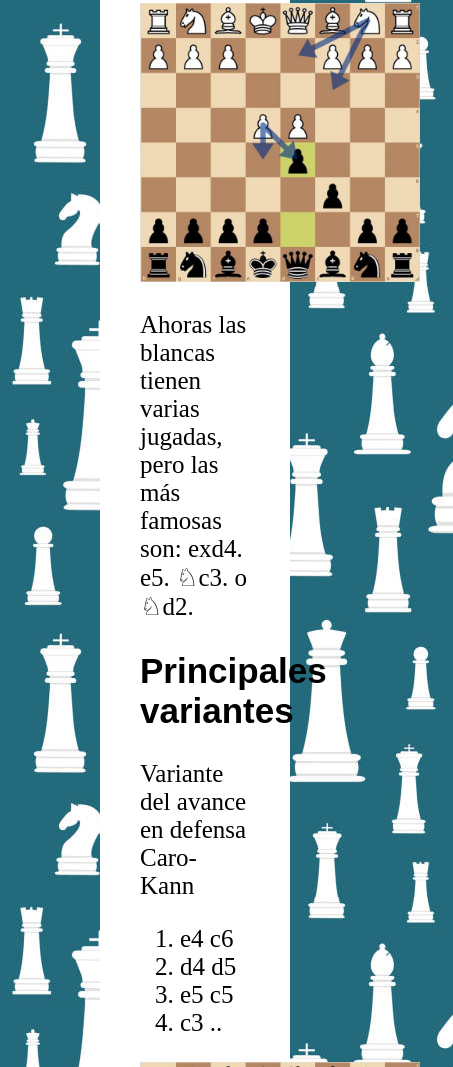
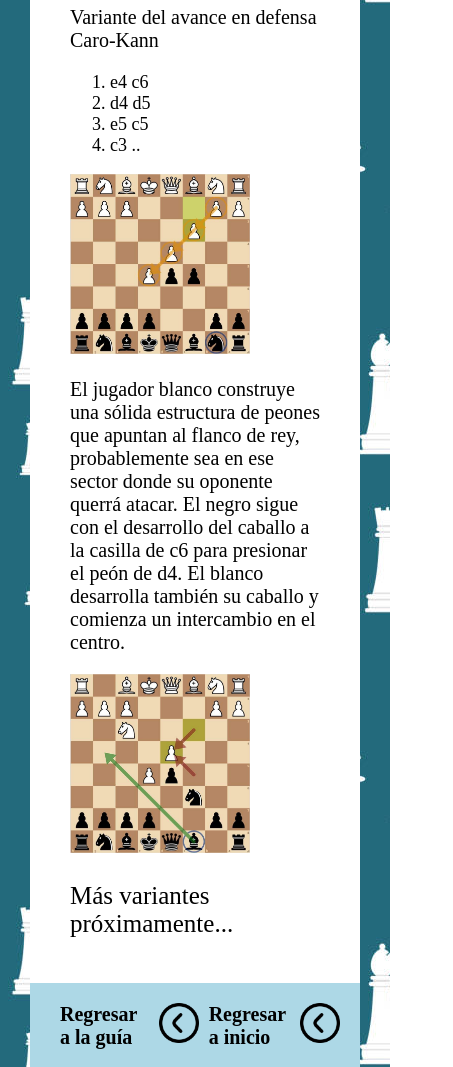
Before and after one commit to Reyes-Roderick/Aprende-a-jugar-al-ajedrez, a plain HTML site: page Caro-kann.html in a window 390 px wide. Shown: the part 933-2000 px from the top of the page, 453 px wide, since content can reach past the window. Drawn offline with Linux system fonts and the light colour scheme.

Commit message:
quinto commit

```diff
--- a/css/styles4.css
+++ b/css/styles4.css
@@ -190,4 +190,13 @@ h2{
         width: 160px;
         height: 140px;
     }
+
+    h2{
+        font-size: 20px;
+    }
+
+    .atras{
+        width: 40px;
+        height: 40px;
+    }
 }
--- a/css/stylesApEs.css
+++ b/css/stylesApEs.css
@@ -73,10 +73,56 @@ h3{
 
 @media (max-width: 690px){
     .img1{
-        width: 280px;
+        width: 180px;
     }
 
     .img2{
-        width: 280px;
+        width: 180px;
+    }
+
+    header{
+        margin: 0px 30px;
+    }
+
+    main{
+        margin: 0px 30px;
+    }
+
+    footer{
+        margin: 0px 30px;
+    }
+
+    h1{
+        font-size: 35px;
+    }
+
+    h2{
+        font-size: 30px;
+    }
+
+    p{
+        font-size: 20px;
+    }
+
+    ol{
+        font-size: 18px;
+    }
+
+    .proximo{
+        font-size: 25px;
+    }
+
+    h3{
+        font-size: 20px;
+    }
+
+    .atras{
+        width: 40px;
+        height: 40px;
+    }
+
+    .retroceder{
+        width: 40px;
+        height: 40px;
     }
 }
--- a/css/stylesDefSic.css
+++ b/css/stylesDefSic.css
@@ -72,11 +72,57 @@ h3{
 }
 
 @media (max-width: 690px){
+    header{
+        margin: 0px 30px;
+    }
+
+    main{
+        margin: 0px 30px;
+    }
+
+    footer{
+        margin: 0px 30px;
+    }
+
+    h1{
+        font-size: 35px;
+    }
+
+    h2{
+        font-size: 30px;
+    }
+
+    p{
+        font-size: 20px;
+    }
+
+    ol{
+        font-size: 18px;
+    }
+
     .img1{
-        width: 280px;
+        width: 180px;
     }
 
     .img2{
-        width: 280px;
+        width: 180px;
+    }
+
+    .proximo{
+        font-size: 25px;
+    }
+
+    h3{
+        font-size: 20px;
+    }
+
+    .atras{
+        width: 40px;
+        height: 40px;
+    }
+
+    .retroceder{
+        width: 40px;
+        height: 40px;
     }
 }
--- a/css/stylesGDDama.css
+++ b/css/stylesGDDama.css
@@ -72,11 +72,57 @@ h3{
 }
 
 @media (max-width: 690px){
+    header{
+        margin: 0px 30px;
+    }
+
+    main{
+        margin: 0px 30px;
+    }
+
+    footer{
+        margin: 0px 30px;
+    }
+
+    h1{
+        font-size: 35px;
+    }
+
+    h2{
+        font-size: 30px;
+    }
+
+    p{
+        font-size: 20px;
+    }
+
+    ol{
+        font-size: 18px;
+    }
+
     .img1{
-        width: 280px;
+        width: 180px;
     }
 
     .img2{
-        width: 280px;
+        width: 180px;
+    }
+
+    .proximo{
+        font-size: 25px;
+    }
+
+    h3{
+        font-size: 20px;
+    }
+
+    .atras{
+        width: 40px;
+        height: 40px;
+    }
+
+    .retroceder{
+        width: 40px;
+        height: 40px;
     }
 }
--- a/css/stylesGPiano.css
+++ b/css/stylesGPiano.css
@@ -72,11 +72,57 @@ h3{
 }
 
 @media (max-width: 690px){
+    header{
+        margin: 0px 30px;
+    }
+
+    main{
+        margin: 0px 30px;
+    }
+
+    footer{
+        margin: 0px 30px;
+    }
+
+    h1{
+        font-size: 35px;
+    }
+
+    h2{
+        font-size: 30px;
+    }
+
+    h3{
+        font-size: 20px;
+    }
+
+    p{
+        font-size: 20px;
+    }
+
+    ol{
+        font-size: 18px;
+    }
+
+    .atras{
+        width: 40px;
+        height: 40px;
+    }
+
+    .retroceder{
+        width: 40px;
+        height: 40px;
+    }
+
     .img1{
-        width: 280px;
+        width: 180px;
     }
 
     .img2{
-        width: 280px;
+        width: 180px;
+    }
+
+    .proximo{
+        font-size: 25px;
     }
 }
--- a/css/stylesKann.css
+++ b/css/stylesKann.css
@@ -72,15 +72,61 @@ h3{
 }
 
 @media (max-width: 690px){
+    header{
+        margin: 0px 30px;
+    }
+
+    main{
+        margin: 0px 30px;
+    }
+
+    footer{
+        margin: 0px 30px;
+    }
+
+    h1{
+        font-size: 50px;
+    }
+
+    h2{
+        font-size: 30px;
+    }
+
+    p{
+        font-size: 20px;
+    }
+
+    ol{
+        font-size: 18px;
+    }
+
     .img1{
-        width: 280px;
+        width: 180px;
     }
 
     .img2{
-        width: 280px;
+        width: 180px;
     }
 
     .img3{
-        width: 280px;
+        width: 180px;
+    }
+
+    .proximo{
+        font-size: 25px;
+    }
+
+    h3{
+        font-size: 20px;
+    }
+
+    .atras{
+        width: 40px;
+        height: 40px;
+    }
+
+    .retroceder{
+        width: 40px;
+        height: 40px;
     }
 }
--- a/css/stylesNosotros.css
+++ b/css/stylesNosotros.css
@@ -49,3 +49,34 @@ h2{
     height: 50px;
     margin: auto;
 }
+
+@media (max-width:700px){
+    header{
+        margin: 0px 30px;
+    }
+
+    main{
+        margin: 0px 30px;
+    }
+
+    footer{
+        margin: 0px 30px;
+    }
+
+    h1{
+        font-size: 35px;
+    }
+
+    p{
+        font-size: 20px;
+    }
+
+    h2{
+        font-size: 20px;
+    }
+
+    .atras{
+        width: 40px;
+        height: 40px;
+    }
+}
```
